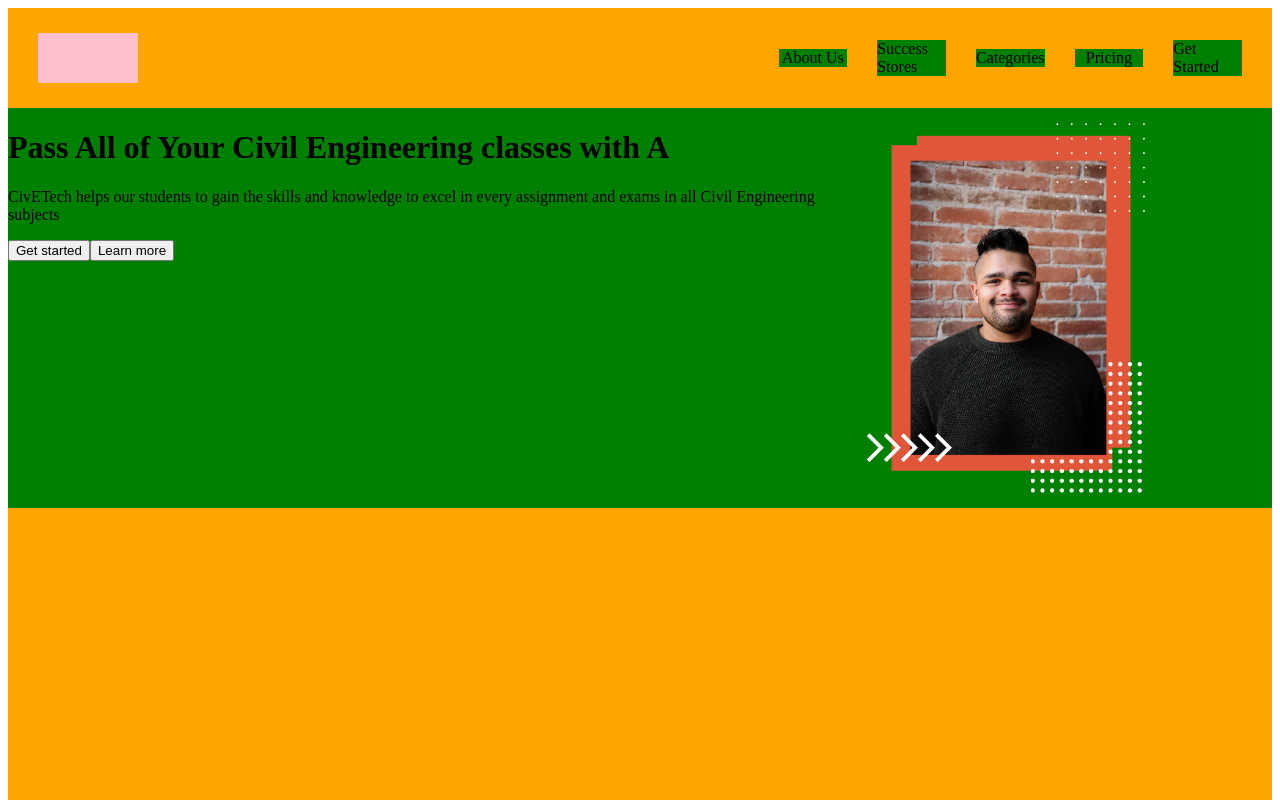
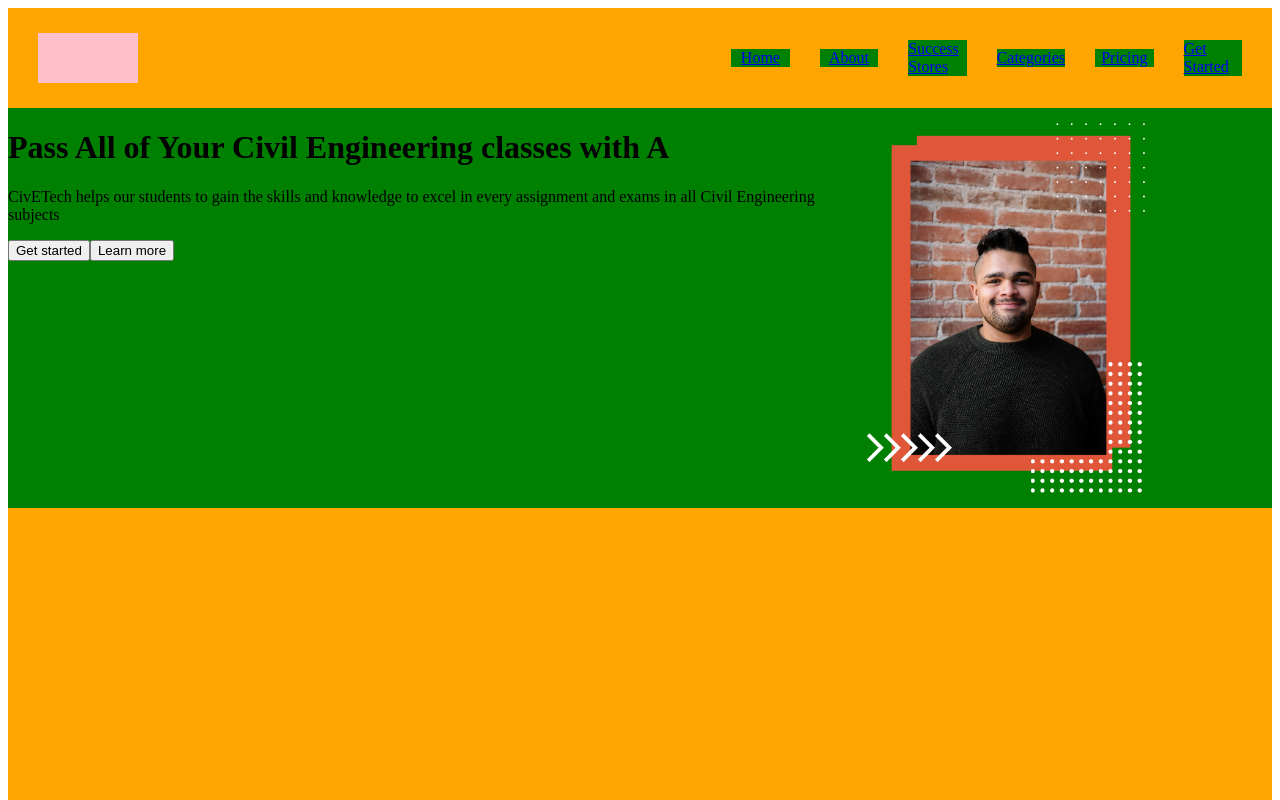
Before and after one commit to pwilsonrf/restaurant-landing-page, a website built with webpack: page dist/index.html in a window 1280 px wide. Shown: the top 800 px of the page. Built offline with nearby package versions, Linux system fonts and the light colour scheme.

Commit message:
Progress with restructuring of the code and cleaning code

```diff
--- /dev/null
+++ b/src/footerContent.js
@@ -0,0 +1,12 @@
+export function footerContent() {
+    const footer = document.createElement('div');
+    footer.className = "footer";
+
+
+    const footerText = createElement('p', '', 'footer-text');
+    footer.appendChild(footerText);
+
+    return footer;
+
+
+}
--- /dev/null
+++ b/src/headerContent.js
@@ -0,0 +1,82 @@
+import {linkToPricing, linkToAboutUs, linkToCategories, linkToSuccessStories, linkToGetStarted} from './categories.js';
+import {categoriesMainContent} from './mainContent/categoriesMainContent.js';
+import {pricingMainContent} from './mainContent/pricingMainContent.js';
+import {getStartedMainContent} from './mainContent/getStartedMainContent.js';
+import {aboutMainContent} from './mainContent/aboutMainContent.js';
+import {successStoriesMainContent} from './mainContent/successStoriesMainContent.js';
+import {homeMainContent} from './mainContent/homeMainContent.js';
+
+/*
+Creates header content
+*/
+export function headerContent (){
+    //Create header, logo and navbar containers
+    const header = createElement('div', 'header');
+    const logo = createElement('div', '', 'logo-container');
+    const navBar = createElement('div', '', 'navbar');
+
+    // Create Nav Bar Containers
+    const homeCont = createElement('div', 'nav-item-container');
+    const aboutCont = createElement('div', 'nav-item-container');
+    const successStoriesCont = createElement('div', 'nav-item-container');
+    const categoriesCont = createElement('div', 'nav-item-container');
+    const pricingCont = createElement('div', 'nav-item-container');
+    const getStartedCont = createElement('div', 'nav-item-container');
+    const navBarMenu = [homeCont, aboutCont, successStoriesCont, categoriesCont, pricingCont, getStartedCont];
+
+    //Create Nav Bar Links
+    createElement('a', 'nav-item', 'home-link', 'Home', homeCont, '#', homeMainContent);
+    createElement('a', 'nav-item', 'categories-link', 'Categories', categoriesCont, '#', categoriesMainContent);
+    createElement('a', 'nav-item', 'success-stories-link', 'Success Stores', successStoriesCont, '#', successStoriesMainContent);
+    createElement('a', 'nav-item', 'pricing-link', 'Pricing', pricingCont, '#', pricingMainContent);
+    createElement('a', 'nav-item', 'about-link', 'About', aboutCont, '#', aboutMainContent);
+    createElement('a', 'nav-item', 'get-started-link', 'Get Started', getStartedCont, '#', getStartedMainContent);
+
+    //Append Nav Bar children
+    for (let i = 0; i < navBarMenu.length; i++){
+        appendAChild(navBar, navBarMenu[i]);
+    }
+
+    //Append logo and nav bar to header
+    header.appendChild(logo);
+    header.appendChild(navBar);
+
+    /*
+        Create element and append to DOM
+        Args:
+            - element: New element type to create (e.g. 'div')
+            - text: Inner text for element
+            - parent: Parent container to append new element to.
+            - className: New element class name
+            - id: New element id
+            - source: Add source attribute for anchor, if applicable
+    */
+    function createElement(element, className = "#", id = "#", text = "", parent, source, content) {
+        const newElement = document.createElement(element);
+        newElement.innerText = text;
+        newElement.className = className;
+        newElement.id = id;
+        newElement.content = content;
+
+        if (parent){
+            parent.appendChild(newElement);
+        }
+
+        if(element === 'a' && source){
+            newElement.href = source;
+        }
+        return newElement;
+    }
+
+    /*
+    Append a child to its parent
+    Args:
+        - Parent: Parent element whom 'child' will be appended to
+        - child: Child element to be appended
+    */
+    function appendAChild(parent, child) {
+        parent.appendChild(child);
+    }
+
+    return header;
+}
--- a/src/index.js
+++ b/src/index.js
@@ -1,5 +1,37 @@
 import './styles.css';
-import {addHomePage} from './initialLoadFunction.js';
+import {homeMainContent} from './mainContent/homeMainContent.js';
+import {headerContent} from './headerContent.js';
+import {footerContent} from './footerContent.js';
+
+const mainContainer = document.querySelector('#content');
+const headerContainer = document.createElement('div', '', 'header-container');
+const middleContainer = document.createElement('div', '', 'middle-container');
+const footerContainer = document.createElement('div', '', 'footer-container');
+mainContainer.appendChild(headerContainer);
+mainContainer.appendChild(middleContainer);
+mainContainer.appendChild(footerContainer);
+
+//Initial Page Loading
+renderContent(headerContent, headerContainer);
+renderContent(homeMainContent, middleContainer);
+renderContent(footerContent, footerContainer);
 
 
-addHomePage();
+//Add on-click event for each nav bar link and render its content
+const navBar = document.querySelectorAll('.nav-item');
+navBar.forEach(element => element.addEventListener('click', ()=>{
+    renderContent(element.content, middleContainer); }
+));
+
+/*
+Render content in a container
+Args:
+    -page: Content to be rendered
+    -container: Container whom content will be rendered to
+*/
+function renderContent(page, container){
+    const newPage = page();
+    const mainContainer = container;
+    mainContainer.innerHTML = '';
+    mainContainer.appendChild(newPage);
+}
--- a/src/initialLoadFunction.js
+++ /dev/null
@@ -1,124 +0,0 @@
-
-console.log('this is a test');
-export function addHomePage (){
-
-    const mainContainer = document.getElementById('content');
-    // mainContainer.innerText = "hello";
-
-    //Header
-    const header = document.createElement('div');
-
-    //Add logo container to header
-    const logo = document.createElement('div');
-    logo.id = "logo-container";
-
-    //Add nav bar to header
-    const navBar = document.createElement('div');
-    navBar.id = "navbar";
-
-
-    const createElement = (element, text = "", parent, className = "") => {
-        const newElement = document.createElement(element);
-        newElement.innerText = text;
-        newElement.className = className;
-        parent.appendChild(newElement);
-    }
-
-    //Add links to nav bar
-    const aboutUsCont = document.createElement('div');
-    aboutUsCont.className = "nav-item-container";
-
-    // const aboutUsCont = createElement('div', '', navBar, 'nav-item', '');
-    const successStoriesCont = document.createElement('div');
-    successStoriesCont.className = "nav-item-container";
-
-    const categoriesCont = document.createElement('div');
-    categoriesCont.className = "nav-item-container";
-
-    const pricingCont = document.createElement('div');
-    pricingCont.className = "nav-item-container";
-
-    const getStartedCont = document.createElement('div');
-    getStartedCont.className = "nav-item-container";
-
-
-
-
-
-    createElement('a', 'Categories', categoriesCont, 'nav-item', '');
-    createElement('a', 'Success Stores', successStoriesCont, 'nav-item', '');
-    createElement('a', 'Pricing', pricingCont, 'nav-item', '');
-    createElement('a', 'About Us', aboutUsCont, 'nav-item', '');
-    createElement('a', 'Get Started', getStartedCont, 'nav-item', '');
-
-
-    //Append Nav Bar childs
-    navBar.appendChild(aboutUsCont);
-    navBar.appendChild(successStoriesCont);
-    navBar.appendChild(categoriesCont);
-    navBar.appendChild(pricingCont);
-    navBar.appendChild(getStartedCont);
-
-    //Append logo and nav bar to header
-    header.appendChild(logo);
-    header.appendChild(navBar);
-
-
-    header.className = "header";
-    mainContainer.appendChild(header);
-
-    //Section 1 Content
-    const section1 = document.createElement('div');
-    section1.className = "section1";
-    mainContainer.appendChild(section1);
-
-    //Section 1 Content - LEFT
-    const section1left = document.createElement('div');
-    const section1h1= document.createElement('h1');
-    section1h1.innerText = "Pass All of Your Civil Engineering classes with A";
-
-    const section1P= document.createElement('p');
-    section1P.innerText = "CivETech helps our students to gain the skills and knowledge to excel in every assignment and exams in all Civil Engineering subjects";
-
-    const section1ButtonContainer = document.createElement('div');
-    section1ButtonContainer.id = "Section1-Button-Container"
-    const section1Button1 = document.createElement('button');
-    section1Button1.id = "Section1-Button1";
-    section1Button1.innerText = "Get started";
-
-    const section1Button2 = document.createElement('button');
-    section1Button2.innerText = "Learn more";
-    section1Button2.id = "Section1-Button2";
-
-    section1ButtonContainer.appendChild(section1Button1);
-    section1ButtonContainer.appendChild(section1Button2);
-
-    section1left.appendChild(section1h1);
-    section1left.appendChild(section1P);
-    section1left.appendChild(section1ButtonContainer);
-
-
-
-    //Section 1 Content - RIGHT
-    const section1right = document.createElement('div');
-    const section1img = document.createElement('img');
-    section1img.src = "/src/img/wilson-main-image.png";
-    section1img.id = "section1-img";
-    section1right.appendChild(section1img);
-
-    section1.appendChild(section1left);
-    section1.appendChild(section1right);
-
-
-
-
-    const section2 = document.createElement('div');
-    section2.className = "section2";
-    mainContainer.appendChild(section2);
-
-    const footer = document.createElement('div');
-    footer.className = "footer";
-    mainContainer.appendChild(footer);
-    return mainContainer;
-
-}
--- /dev/null
+++ b/src/mainContent/aboutMainContent.js
@@ -0,0 +1,7 @@
+export function aboutMainContent() {
+    const newDiv = document.createElement('div');
+    newDiv.innerText = "this is a About Us test";
+    return newDiv;
+
+    // mainContainer.appendChild(newDiv);
+}
--- /dev/null
+++ b/src/mainContent/categoriesMainContent.js
@@ -0,0 +1,5 @@
+export function categoriesMainContent() {
+    const newDiv = document.createElement('div');
+    newDiv.innerText = "this is a Categories test";
+    return newDiv;
+}
--- /dev/null
+++ b/src/mainContent/getStartedMainContent.js
@@ -0,0 +1,7 @@
+export function getStartedMainContent() {
+    const newDiv = document.createElement('div');
+    newDiv.innerText = "this is a Get Started test";
+    return newDiv;
+
+    // mainContainer.appendChild(newDiv);
+}
--- /dev/null
+++ b/src/mainContent/homeMainContent.js
@@ -0,0 +1,65 @@
+/*
+    Renders all of the content in the Main Content container in Home Page.
+*/
+export function homeMainContent() {
+    // mainContainer.appendChild(header);
+
+    const mainContainer = document.createElement('div');
+
+    //Section 1 Content
+    const section1 = document.createElement('div');
+    section1.className = "section1";
+    mainContainer.appendChild(section1);
+
+    //Section 1 Content - LEFT
+    const section1left = document.createElement('div');
+    const section1h1= document.createElement('h1');
+    section1h1.innerText = "Pass All of Your Civil Engineering classes with A";
+
+    const section1P= document.createElement('p');
+    section1P.innerText = "CivETech helps our students to gain the skills and knowledge to excel in every assignment and exams in all Civil Engineering subjects";
+
+    const section1ButtonContainer = document.createElement('div');
+    section1ButtonContainer.id = "Section1-Button-Container"
+    const section1Button1 = document.createElement('button');
+    section1Button1.id = "Section1-Button1";
+    section1Button1.innerText = "Get started";
+
+    const section1Button2 = document.createElement('button');
+    section1Button2.innerText = "Learn more";
+    section1Button2.id = "Section1-Button2";
+
+    section1ButtonContainer.appendChild(section1Button1);
+    section1ButtonContainer.appendChild(section1Button2);
+
+    section1left.appendChild(section1h1);
+    section1left.appendChild(section1P);
+    section1left.appendChild(section1ButtonContainer);
+
+
+
+    //Section 1 Content - RIGHT
+    const section1right = document.createElement('div');
+    const section1img = document.createElement('img');
+    section1img.src = "/src/img/wilson-main-image.png";
+    section1img.id = "section1-img";
+    section1right.appendChild(section1img);
+
+    section1.appendChild(section1left);
+    section1.appendChild(section1right);
+
+
+    const section2 = document.createElement('div');
+    section2.className = "section2";
+    mainContainer.appendChild(section2);
+
+    const footer = document.createElement('div');
+    footer.className = "footer";
+    mainContainer.appendChild(footer);
+
+    return mainContainer;
+}
+
+export function addFooter() {
+
+}
--- /dev/null
+++ b/src/mainContent/pricingMainContent.js
@@ -0,0 +1,7 @@
+export function pricingMainContent() {
+    const newDiv = document.createElement('div');
+    newDiv.innerText = "this is a Pricing test";
+    return newDiv;
+
+    // mainContainer.appendChild(newDiv);
+}
--- /dev/null
+++ b/src/mainContent/successStoriesMainContent.js
@@ -0,0 +1,7 @@
+export function successStoriesMainContent() {
+    const newDiv = document.createElement('div');
+    newDiv.innerText = "this is a Success Stories test";
+    return newDiv;
+
+    // mainContainer.appendChild(newDiv);
+}
```
Also changed, not shown: dist/categories.js (added), dist/index.html, dist/index.js (added), dist/main.js.
